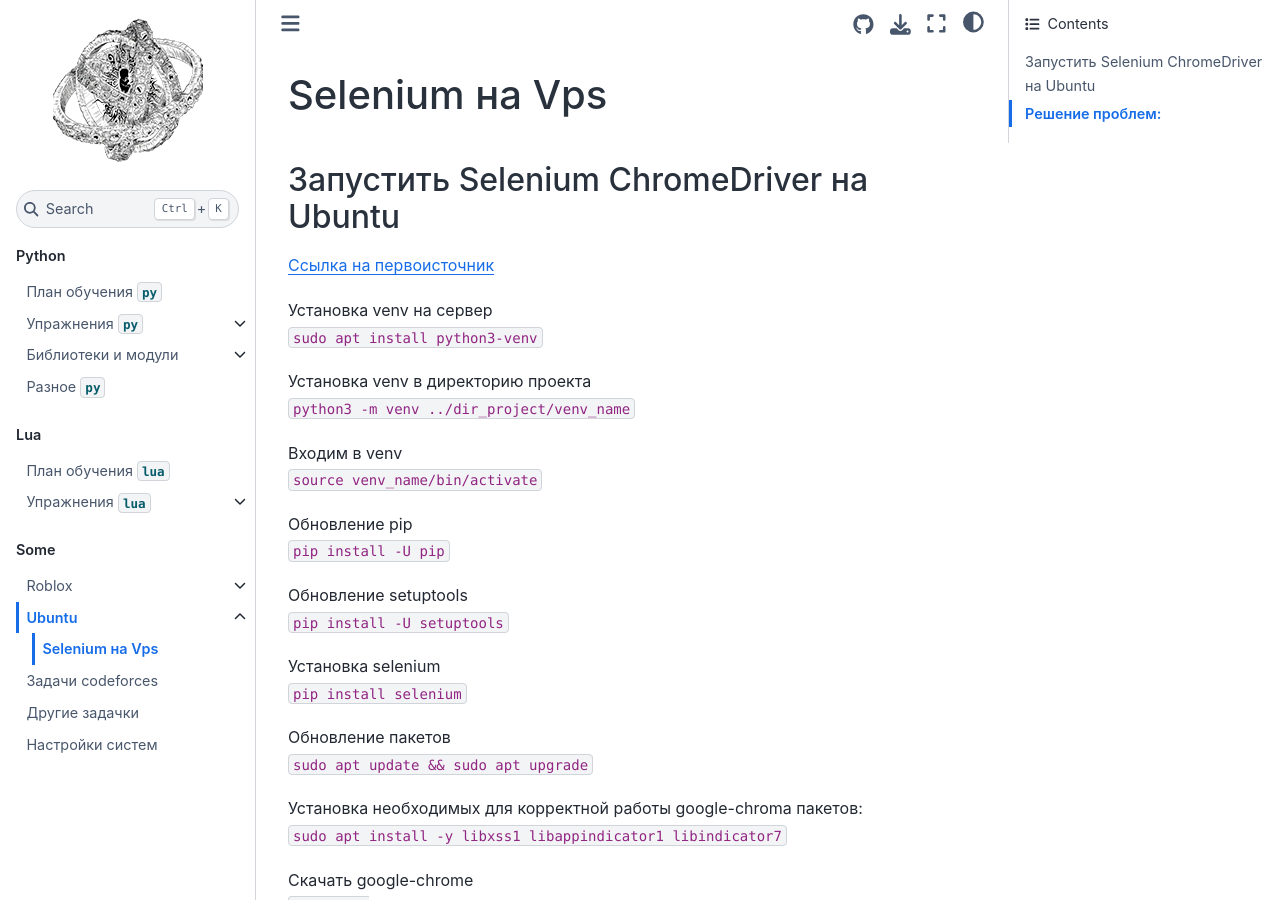
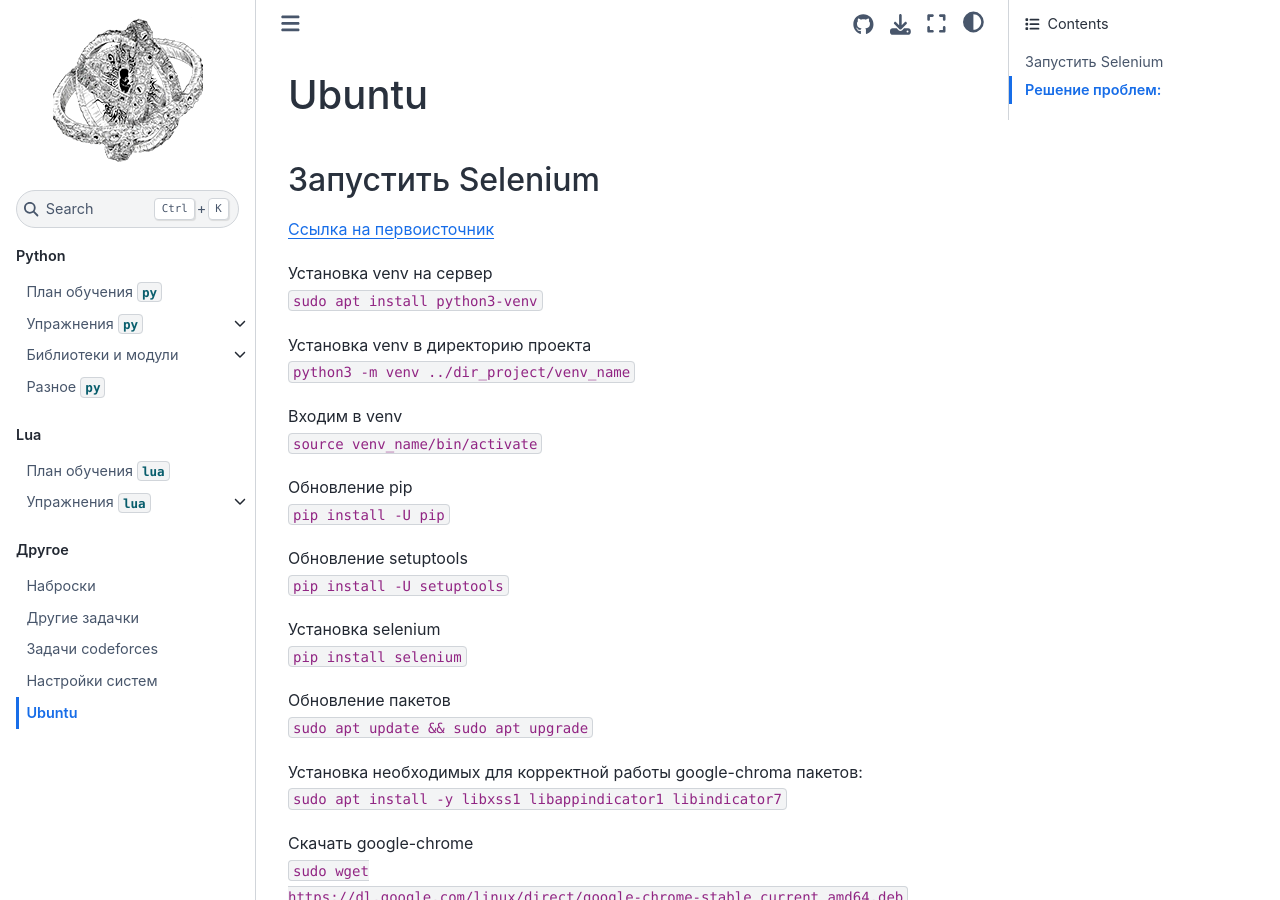
Before and after one commit to your-teach/faithpages, a Jupyter Book: the page built from Some/ubuntu.md, in a window 1280 px wide and 900 px high. Built offline with Jupyter Book 1.0.4 settings and Sphinx 7.4.7 and the Sphinx Book theme 1.1.4, drawn with Linux system fonts in a browser that asks for light colours; some of the changed text lies outside the part shown.

Commit message:
edit some

```diff
--- a/Some/Ubuntu/selenium-vps.md
+++ b/Some/ubuntu.md
@@ -1,5 +1,6 @@
-# Selenium на Vps
-## Запустить Selenium ChromeDriver на Ubuntu
+# Ubuntu
+
+## Запустить Selenium
 [Ссылка на первоисточник](https://www.youtube.com/watch?v=Jw9Gar_vcHY)
 
 Установка venv на сервер
--- a/_toc.yml
+++ b/_toc.yml
@@ -43,18 +43,13 @@
         - file: Lua/Tasks/6.cycles
         - file: Lua/Tasks/7.functions
         - file: Lua/Tasks/8.file-handling
-  - caption: Some
+  - caption: Другое
     chapters:
-      - file: Tables/roblox-table
-        sections:
-        - file: Some/Roblox/notes
-        - file: Some/Roblox/scripts
-      - file: Tables/ubuntu-table
-        sections:
-        - file: Some/Ubuntu/selenium-vps
+      - file: Some/Roblox
+      - file: Some/tasks
       - file: Some/codeforces
-      - file: Some/tasks
       - file: Some/settings-system
+      - file: Some/ubuntu
 
 
 
```
Also changed, not shown: Lua/study-plan-lua.md (+4 -4 lines), Some/Roblox.md (renamed from Some/Roblox/notes.md, +83 -2 lines), Some/Roblox/scripts.md (deleted, +0 -79 lines), Some/other.md (deleted, +0 -5 lines).
